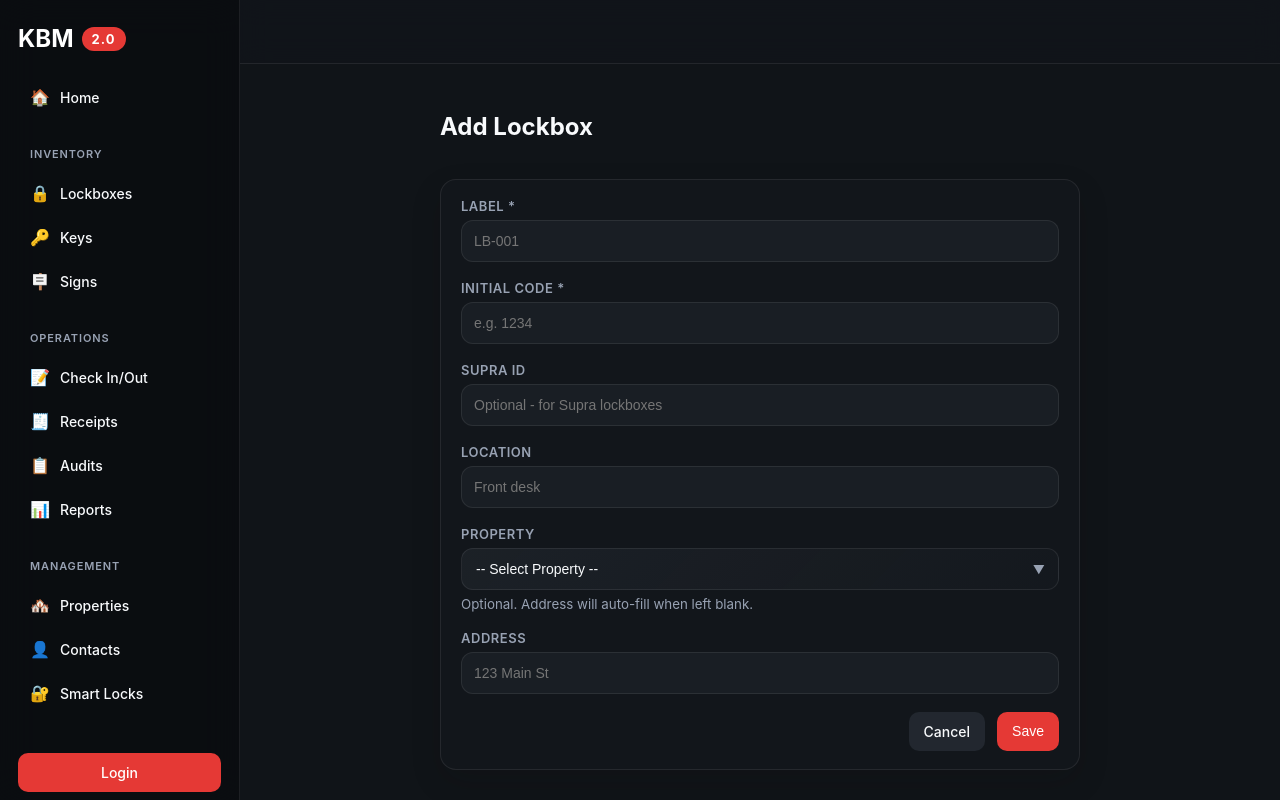
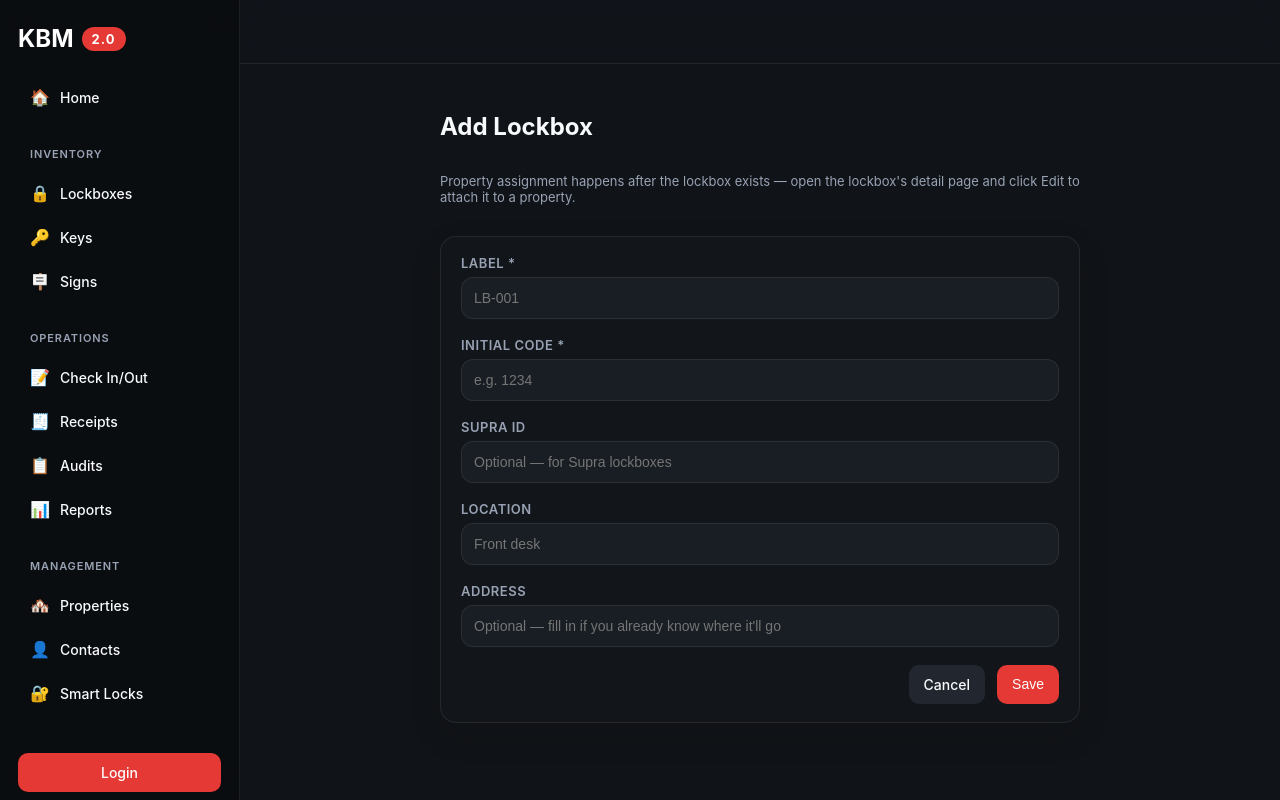
Before and after one commit to DevinRyan-Vesta/KBM2.0, a Python web app: template templates/lockbox_add.html in a window 1280 px wide. Run offline with Jinja, Linux system fonts and the light colour scheme; the template is opened without the code that fills it, so the values that code supplies are empty.

Commit message:
Remove property field from Add Lockbox form
Property assignment now happens after creation — open the lockbox's
detail page and click Edit to attach it to a property. Keeps the Add
form focused on the physical lockbox (label, code, supra id, location,
address) and matches how the workflow tends to go in practice: lockbox
arrives in the office before you know which property it's for.

- templates/lockbox_add.html: dropped the Property select, the JS that
  auto-filled the address from the picked property, and the now-unused
  select-field CSS block. Added a one-line note explaining the new
  workflow so users aren't surprised the field is missing.
- inventory/views.py:add_lockbox: stripped the property-loading query,
  the property_choices/property_lookup building, the property_id form
  parsing, and the property_id meta entry on the activity log. Render
  call no longer passes properties or property_lookup.
- Edit-lockbox flow is unchanged (it still accepts property_id), so
  the Edit modal remains the place to wire a lockbox to a property.
- Success flash text now hints at the next step.

Co-Authored-By: Claude Opus 4.7 (1M context) <noreply@anthropic.com>

```diff
--- a/templates/lockbox_add.html
+++ b/templates/lockbox_add.html
@@ -2,48 +2,14 @@
 {% block title %}Add Lockbox - KBM{% endblock %}
 
 {% block content %}
-<style>
-  .form-card .select-field {
-    position: relative;
-  }
-  .form-card .select-field select {
-    appearance: none;
-    width: 100%;
-    padding: 12px 44px 12px 14px;
-    border-radius: 12px;
-    border: 1px solid var(--color-border);
-    background: linear-gradient(135deg, rgba(148, 163, 184, 0.08), rgba(148, 163, 184, 0.02));
-    color: var(--color-text);
-    font-size: 14px;
-    transition: border-color 0.2s ease, box-shadow 0.2s ease, background 0.2s ease;
-  }
-  .form-card .select-field select:focus {
-    outline: none;
-    border-color: var(--color-accent);
-    box-shadow: 0 0 0 3px var(--color-accent-soft);
-    background: linear-gradient(135deg, rgba(229, 57, 53, 0.12), rgba(148, 163, 184, 0.05));
-  }
-  .form-card .select-field select option {
-    background: var(--color-card);
-    color: var(--color-text);
-    padding: 8px;
-  }
-  .form-card .select-field::after {
-    content: "\25BC";
-    position: absolute;
-    top: 50%;
-    right: 14px;
-    transform: translateY(-50%);
-    font-size: 12px;
-    pointer-events: none;
-    color: var(--color-muted);
-  }
-</style>
-
 <div class="form-shell">
   <h2>Add Lockbox</h2>
+  <p class="muted text-small" style="margin-top: -6px;">
+    Property assignment happens after the lockbox exists — open the lockbox's
+    detail page and click Edit to attach it to a property.
+  </p>
   <form method="post" action="{{ url_for('inventory.add_lockbox') }}" class="card form-card">
-        <input type="hidden" name="csrf_token" value="{{ csrf_token() }}"/>
+    <input type="hidden" name="csrf_token" value="{{ csrf_token() }}"/>
     <div class="form-field">
       <label for="label">Label *</label>
       <input id="label" type="text" name="label" required placeholder="LB-001">
@@ -54,25 +20,15 @@
     </div>
     <div class="form-field">
       <label for="supra_id">Supra ID</label>
-      <input id="supra_id" type="text" name="supra_id" placeholder="Optional - for Supra lockboxes">
+      <input id="supra_id" type="text" name="supra_id" placeholder="Optional — for Supra lockboxes">
     </div>
     <div class="form-field">
       <label for="location">Location</label>
       <input id="location" type="text" name="location" placeholder="Front desk">
     </div>
-    <div class="form-field select-field">
-      <label for="property_id">Property</label>
-      <select id="property_id" name="property_id">
-        <option value="">-- Select Property --</option>
-        {% for prop in properties %}
-          <option value="{{ prop.id }}">{{ prop.display }}</option>
-        {% endfor %}
-      </select>
-      <small class="muted">Optional. Address will auto-fill when left blank.</small>
-    </div>
     <div class="form-field">
       <label for="address">Address</label>
-      <input id="address" type="text" name="address" placeholder="123 Main St">
+      <input id="address" type="text" name="address" placeholder="Optional — fill in if you already know where it'll go">
     </div>
 
     <div class="toolbar align-end">
@@ -81,28 +37,4 @@
     </div>
   </form>
 </div>
-
-<script>
-  (function() {
-    const propertyLookup = {{ property_lookup|default({})|tojson }};
-    const propertySelect = document.getElementById('property_id');
-    const addressInput = document.getElementById('address');
-
-    propertySelect.addEventListener('change', () => {
-      const details = propertyLookup[propertySelect.value] || null;
-      if (!details) {
-        return;
-      }
-      if (!addressInput.value) {
-        const parts = [
-          details.address_line1,
-          details.city,
-          details.state,
-          details.postal_code
-        ];
-        addressInput.value = parts.filter(Boolean).join(', ');
-      }
-    });
-  })();
-</script>
 {% endblock %}
```
Also changed, not shown: inventory/views.py (+8 -48 lines).
